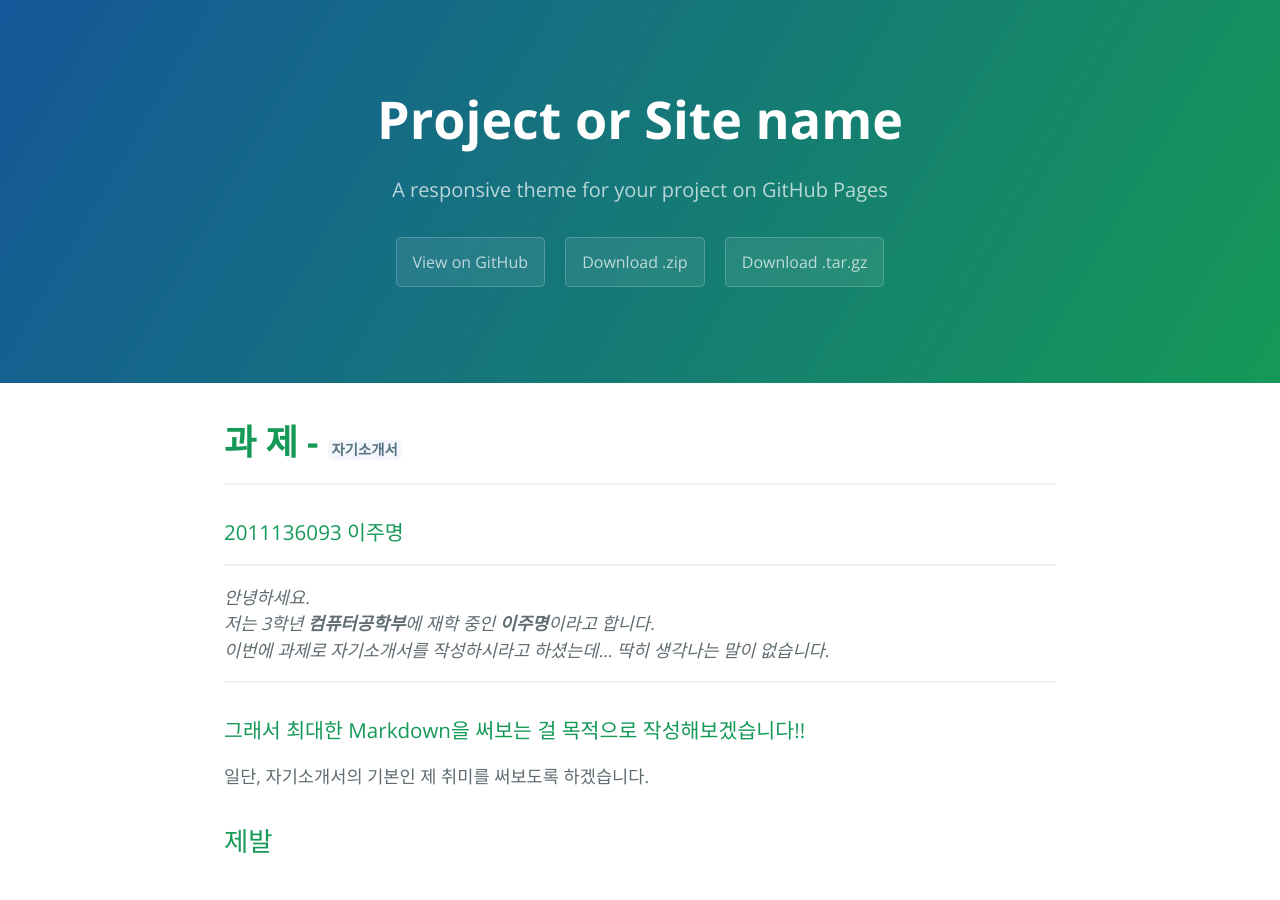
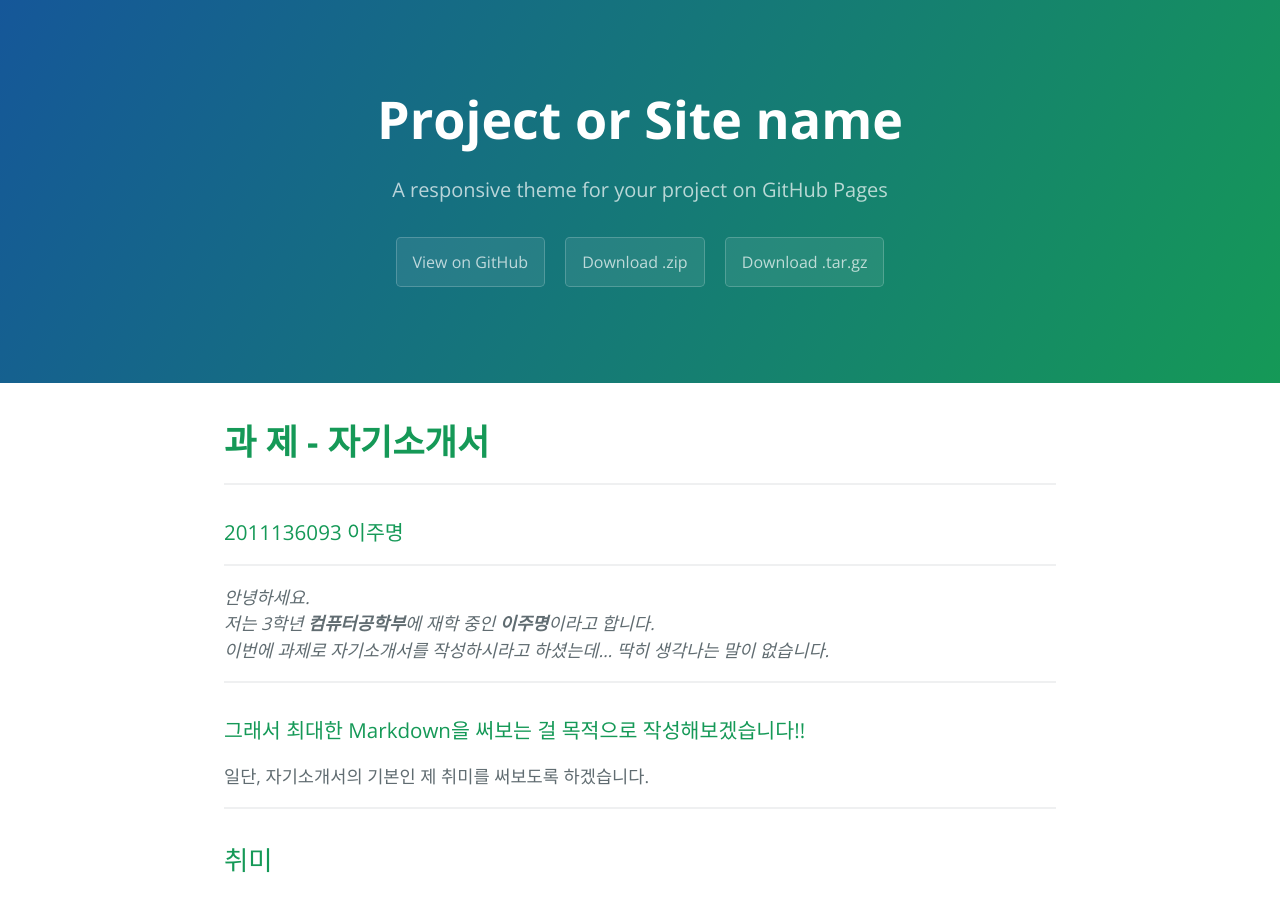
Before and after one commit to LeeJuMyeong/leejumyeong.github.com, a Jekyll site: the page built from _posts/2016-05-21-Please-content.markdown, in a window 1280 px wide and 900 px high. Built offline with Jekyll 4.4.1, drawn with Linux system fonts in a browser that asks for light colours.

Commit message:
True End...

```diff
--- a/_posts/2016-05-21-Please-content.markdown
+++ b/_posts/2016-05-21-Please-content.markdown
@@ -5,7 +5,7 @@ date:   2016-02-12 17:50:00
 categories: main
 ---
 
-# **과  제 - `자기소개서`**
+# **과  제 - 자기소개서**
 
 ---
 
@@ -18,11 +18,12 @@ _저는 3학년 **컴퓨터공학부**에 재학 중인 **이주명**이라고
 _이번에 과제로 자기소개서를 작성하시라고 하셨는데... 딱히 생각나는 말이 없습니다._
 
 ---
+
 ### 그래서 최대한 Markdown을 써보는 걸 목적으로 작성해보겠습니다!!
 
 일단, 자기소개서의 기본인 제 취미를 써보도록 하겠습니다.
 
-## 제발
+---
 
 ## 취미
 - 영화 관람
@@ -34,7 +35,9 @@ _이번에 과제로 자기소개서를 작성하시라고 하셨는데... 딱
 - 운동
  - 최대한 **칼로리 소모가 적은** 운동
  - 시간이 짧게 걸리는 운동
+
 ---
+
 
 그 다음으로는 제가 좋아하는 음식에 대해서 적겠습니다.
 _(**참고로 저는 요리를 못합니다. 먹는 걸 좋아합니다.*)_
```
